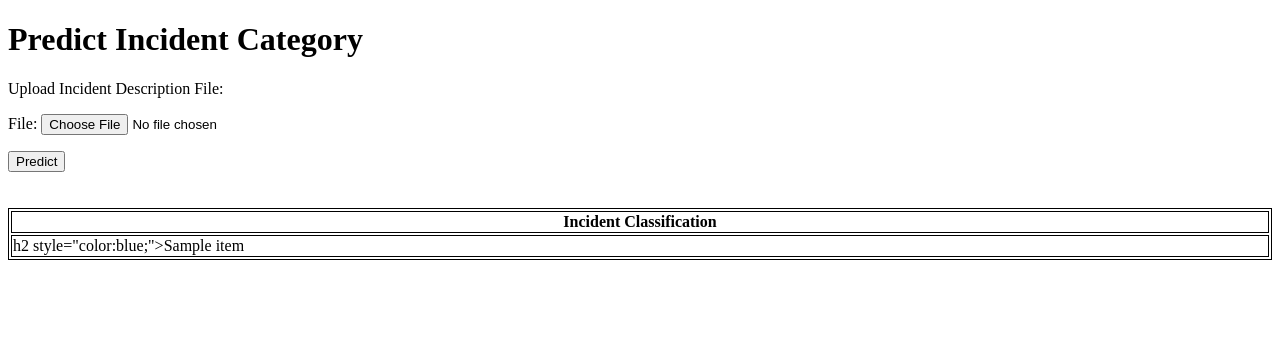
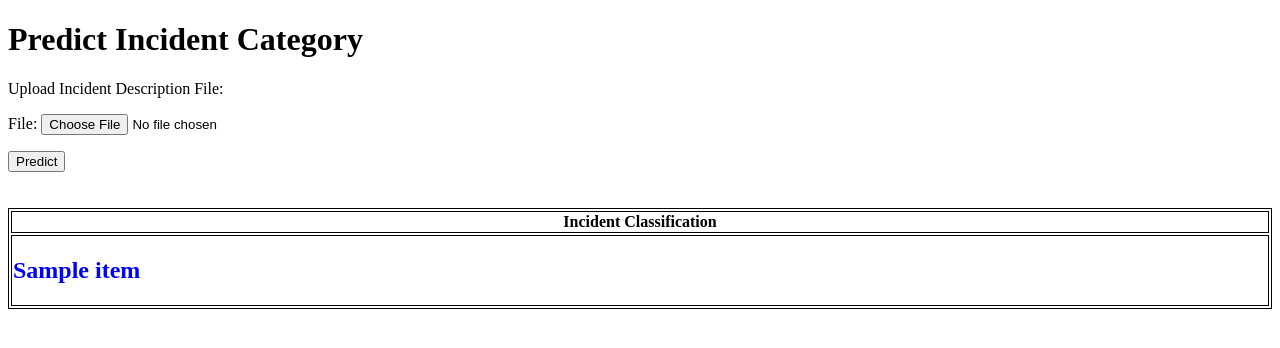
Before and after one commit to krisnprash/issue-classifier, a Flask app: template templates/index.html in a window 1280 px wide. Shown: the top 348 px of the page. Run offline with Flask 2, Linux system fonts and the light colour scheme; the template is opened without the code that fills it: most values are stand-ins (such as "Sample title", 1, 10 or a date in 2020); parts of the project's set-up code (start-up, migrations or seed data) failed here and were passed over.

Commit message:
Update index.html

```diff
--- a/templates/index.html
+++ b/templates/index.html
@@ -34,7 +34,7 @@
 
       {% for item in prediction_list %}
        <tr>
-            <td>h2 style="color:blue;">{{ item }}</h2></td>
+            <td><h2 style="color:blue;">{{ item }}</h2></td>
        </tr>
       {% endfor %}
 
```
